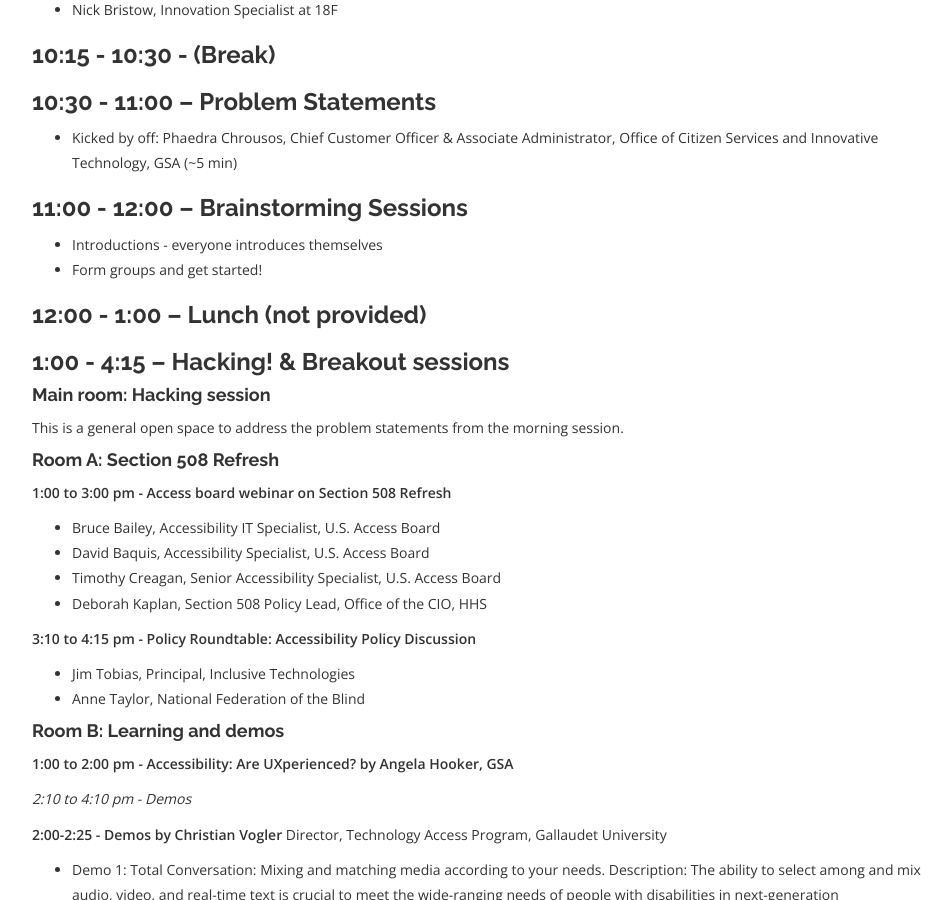
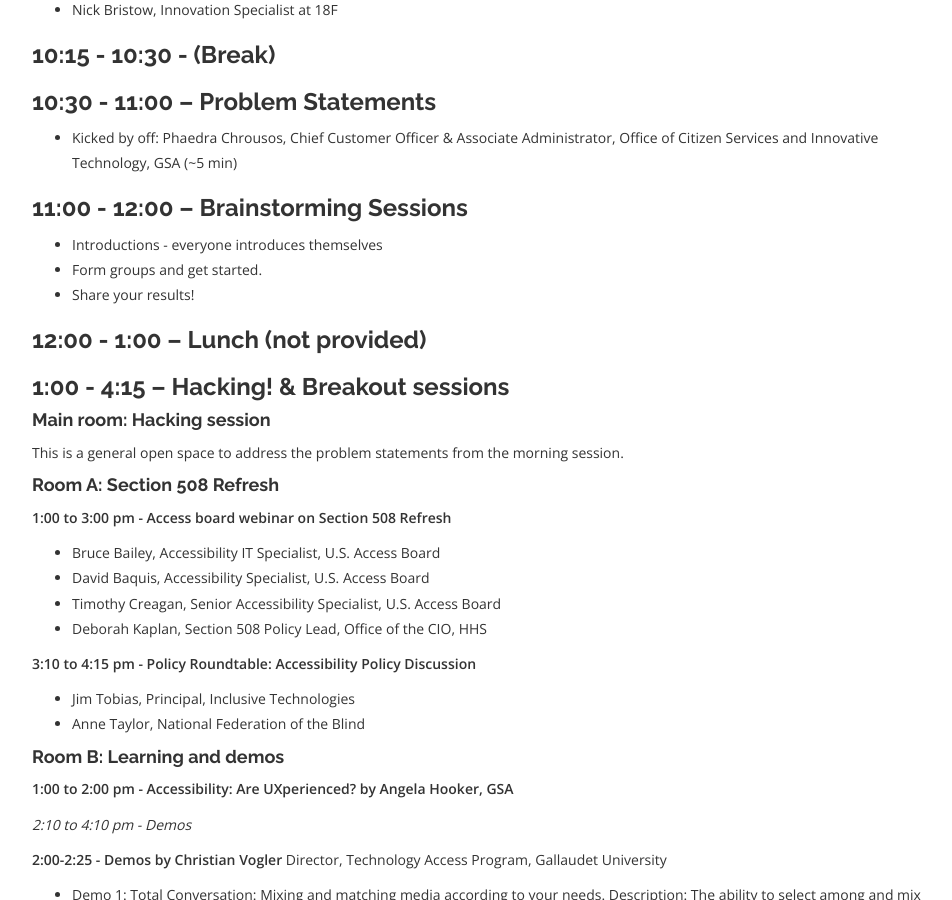
Before and after one commit to 18F/hackathons, a Jekyll site: the page built from pages/a11yhack-schedule.md, in a window 1280 px wide and 900 px high, scrolled down 898 px. Shown: the whole window, without its empty margins (248-1200 px from the left). Built offline with Jekyll 4.4.1, drawn with Linux system fonts in a browser that asks for light colours; nearby versions of some CDN libraries; Markdown is read by kramdown in place of the engine named in the settings; some of the changed text lies outside the part shown.

Commit message:
Minor updates to schedule.

```diff
--- a/pages/a11yhack-schedule.md
+++ b/pages/a11yhack-schedule.md
@@ -46,7 +46,8 @@
 ### 11:00 - 12:00 – Brainstorming Sessions
 
 * Introductions - everyone introduces themselves
-* Form groups and get started!
+* Form groups and get started.
+* Share your results!
 
 ### 12:00 - 1:00 – Lunch (not provided)
 
```
Also changed, not shown: other parts of pages/a11yhack-schedule.md (+1 -1 lines).
